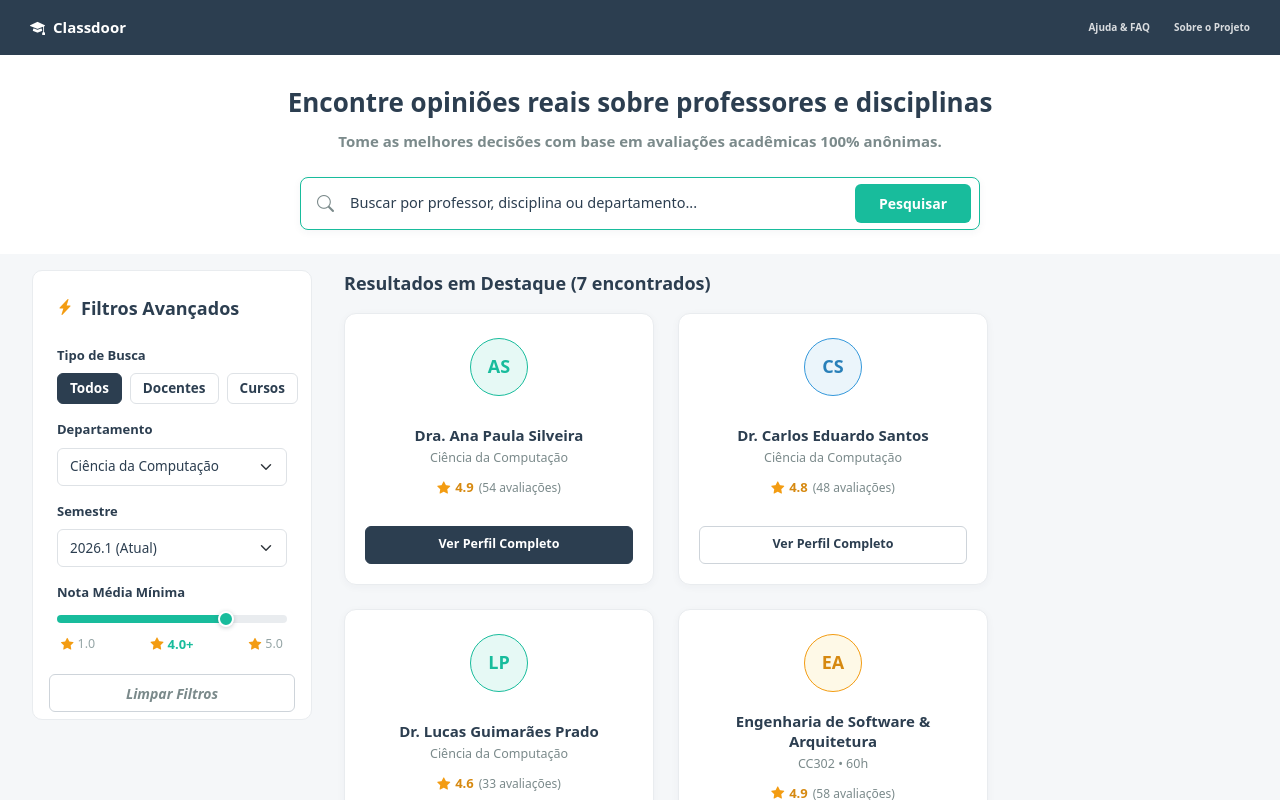
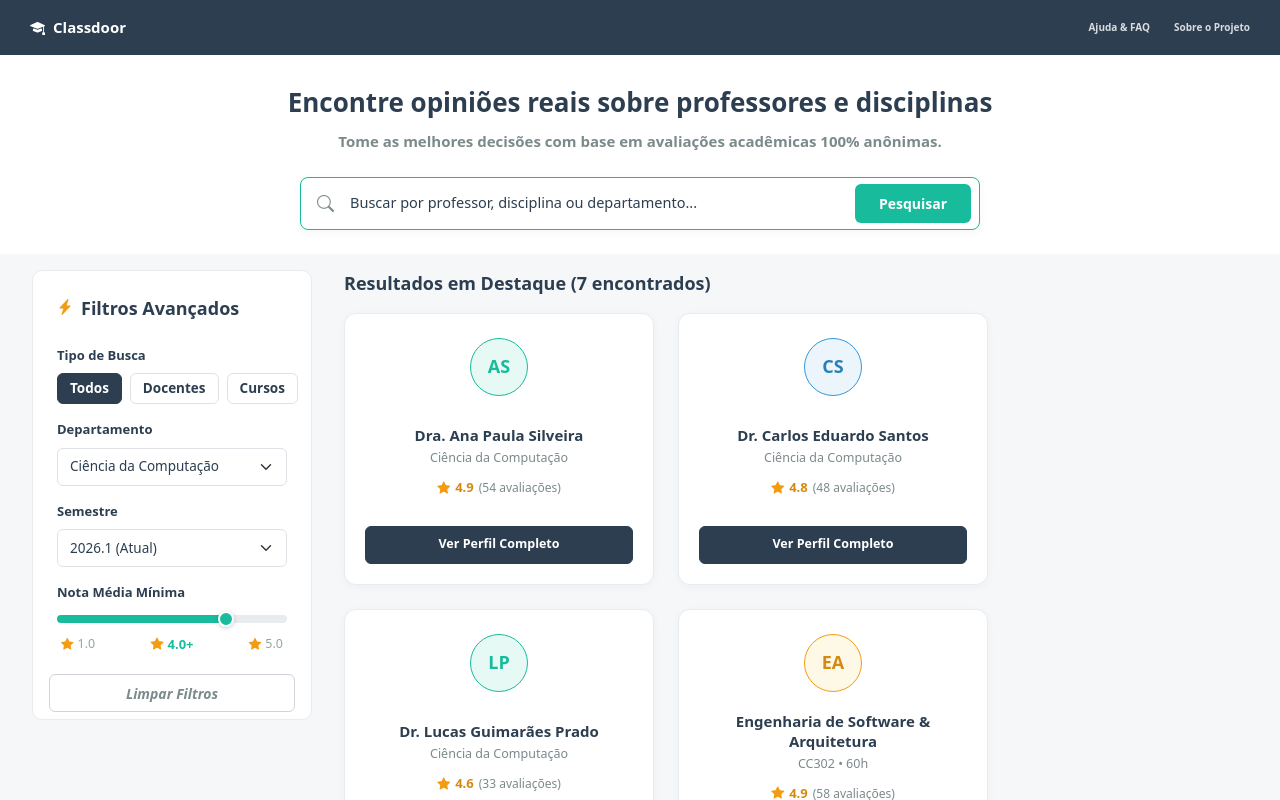
Before and after one commit to Gabriel-Aragao/classdoor-frontend, a React (Vite) app: page /home in a window 1280 px wide. Shown: the top 800 px of the page. Built offline with nearby package versions, Linux system fonts and the light colour scheme.

Commit message:
feat: alteraçao no botão do ResultCard

```diff
--- a/src/components/ResultCard.jsx
+++ b/src/components/ResultCard.jsx
@@ -14,7 +14,7 @@ function ResultCard({
   subtitle,
   rating,
   reviewsCount,
-  isPrimaryButton = false,
+  isPrimaryButton = true,
   buttonText = 'Ver Perfil Completo',
   onViewProfile,
   className = '',
--- a/src/features/auth/HomePage.jsx
+++ b/src/features/auth/HomePage.jsx
@@ -215,7 +215,6 @@ function HomePage() {
                   subtitle={item.subtitle}
                   rating={item.rating}
                   reviewsCount={item.reviewsCount}
-                  isPrimaryButton={idx === 0}
                 />
               ))}
             </div>
```
